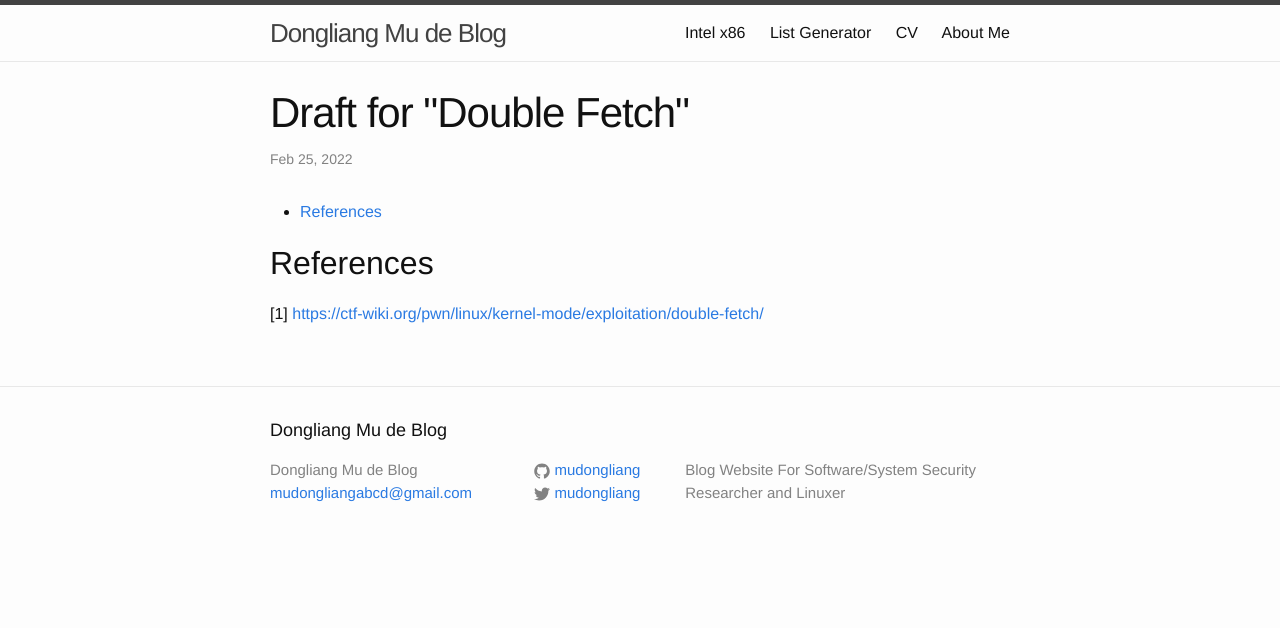
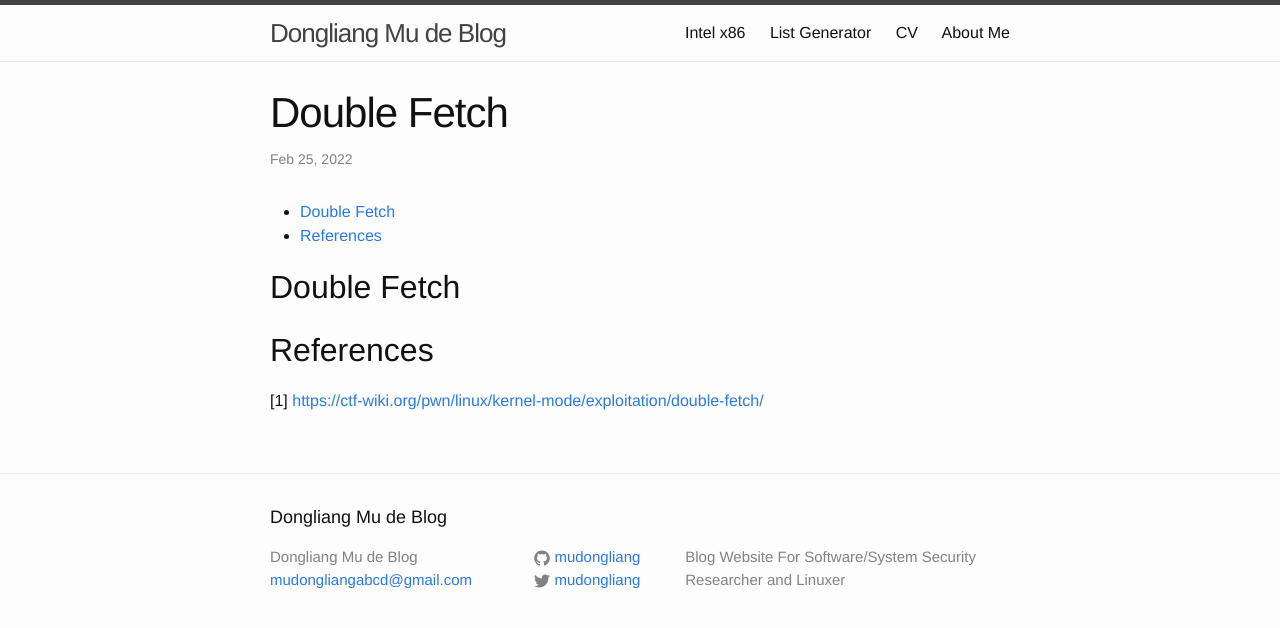
Before and after one commit to mudongliang/mudongliang.github.io, a Jekyll site: the page built from _posts/2022-02-25-double-fetch.md, in a window 1280 px wide. Shown: the top 628 px of the page. Built offline with Jekyll 4.4.1, drawn with Linux system fonts in a browser that asks for light colours.

Commit message:
add double fetch post

```diff
--- a/_posts/2022-02-25-double-fetch.md
+++ b/_posts/2022-02-25-double-fetch.md
@@ -1,6 +1,6 @@
 ---
 layout: post
-title: Draft for "Double Fetch"
+title: "Double Fetch"
 date: 2022-02-25
 description: ""
 category:
@@ -9,6 +9,8 @@ tags: []
 * TOC
 {:toc}
 
+## Double Fetch
+
 ## References
 
 [1] <https://ctf-wiki.org/pwn/linux/kernel-mode/exploitation/double-fetch/>
```
